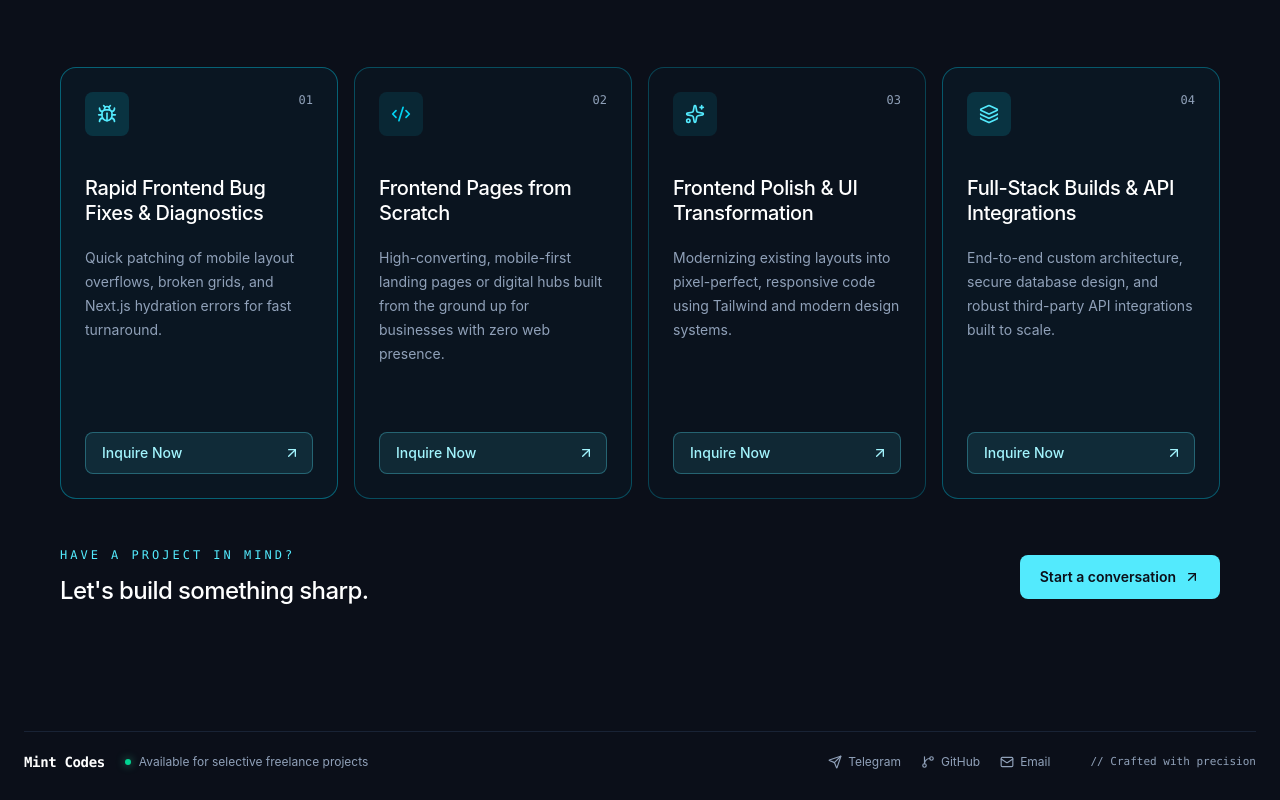
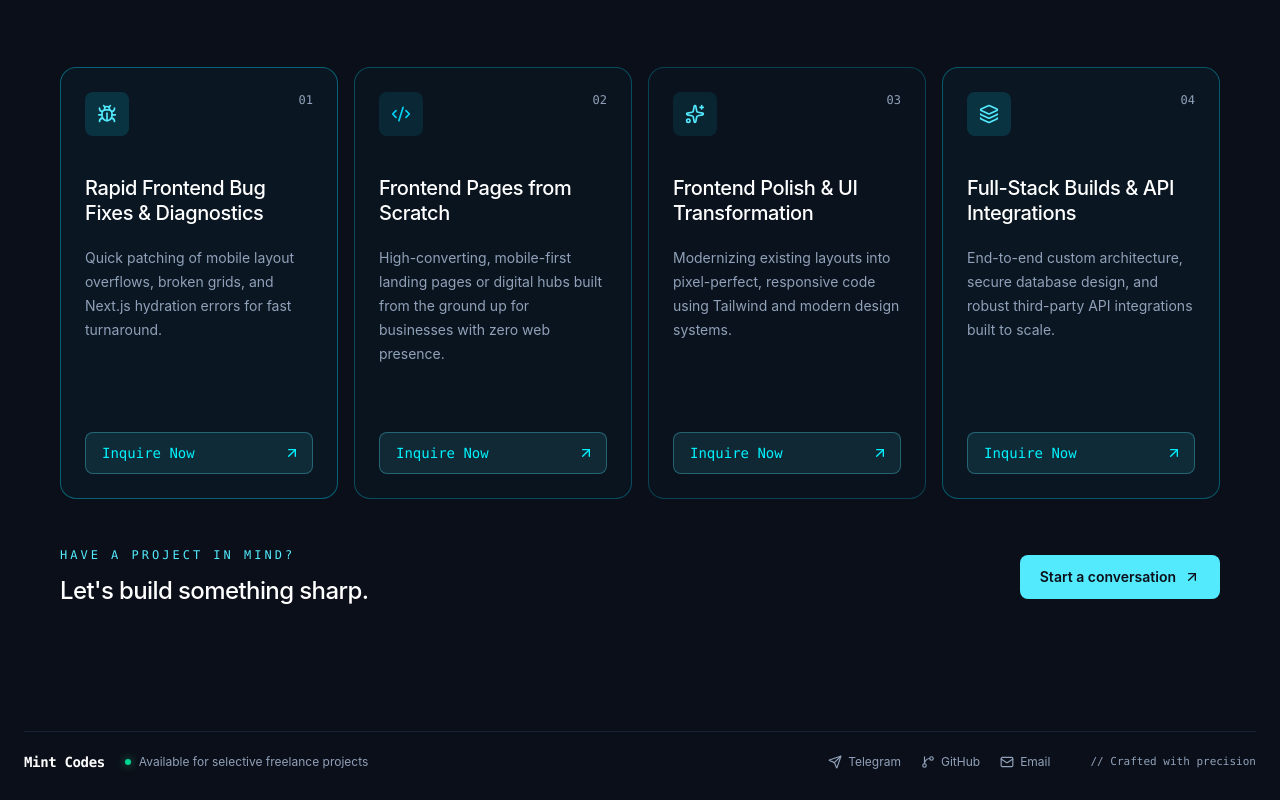
Before and after one commit to jsmint-maker/portfolio, a Next.js app: page / in a window 1280 px wide. Shown: the part 2967-3767 px from the top of the page. Built offline with nearby package versions, Linux system fonts and the light colour scheme.

Commit message:
fix(button): similarize the button text color in projects and services with other elements

```diff
--- a/components/Projects.tsx
+++ b/components/Projects.tsx
@@ -133,7 +133,7 @@ function ProjectCard({ project }: { project: Project }) {
                         href={`https://t.me/MintCodes_16?text=${encodeURIComponent(`Hello, I want the source code of "${project.title}".`)}`}
                         target="_blank"
                         rel="noopener noreferrer"
-                        className="mt-6 inline-flex items-center gap-2 rounded-lg border border-cyan-300/30 bg-cyan-300/10 px-4 py-2.5 text-sm font-medium text-cyan-200 transition-colors hover:bg-cyan-300/20 focus-visible:ring-2 focus-visible:ring-cyan-300"
+                        className="mt-6 inline-flex items-center gap-2 rounded-lg border border-cyan-300/30 bg-cyan-300/10 px-4 py-2.5 text-sm font-mono text-mint transition-colors hover:bg-cyan-300/20 focus-visible:ring-2 focus-visible:ring-cyan-300"
                     >
                         Message me on Telegram <ArrowUpRight aria-hidden="true" className="size-4" />
                     </a>
--- a/components/Services.tsx
+++ b/components/Services.tsx
@@ -101,7 +101,7 @@ export default function Servicesw() {
                                         href={`https://t.me/MintCodes_16?text=${encodeURIComponent(`Hi, I'm interested in your service: ${service.title}`)}`}
                                         target="_blank"
                                         rel="noopener noreferrer"
-                                        className="relative mt-6 flex items-center justify-between gap-2 rounded-lg border border-cyan-300/30 bg-cyan-300/10 px-4 py-2.5 text-sm font-medium text-cyan-200 transition-colors hover:bg-cyan-300/20 focus-visible:ring-2 focus-visible:ring-cyan-300">
+                                        className="relative mt-6 flex items-center justify-between gap-2 rounded-lg border border-cyan-300/30 bg-cyan-300/10 px-4 py-2.5 text-sm font-mono text-mint transition-colors hover:bg-cyan-300/20 focus-visible:ring-2 focus-visible:ring-cyan-300">
                                         {service.action}
                                         <ArrowUpRight aria-hidden="true" size={16} className="absolute top-3 right-3 transform group-hover:translate-x-0.5 group-hover:-translate-y-0.5 transition-transform" />
                                     </a>
```
